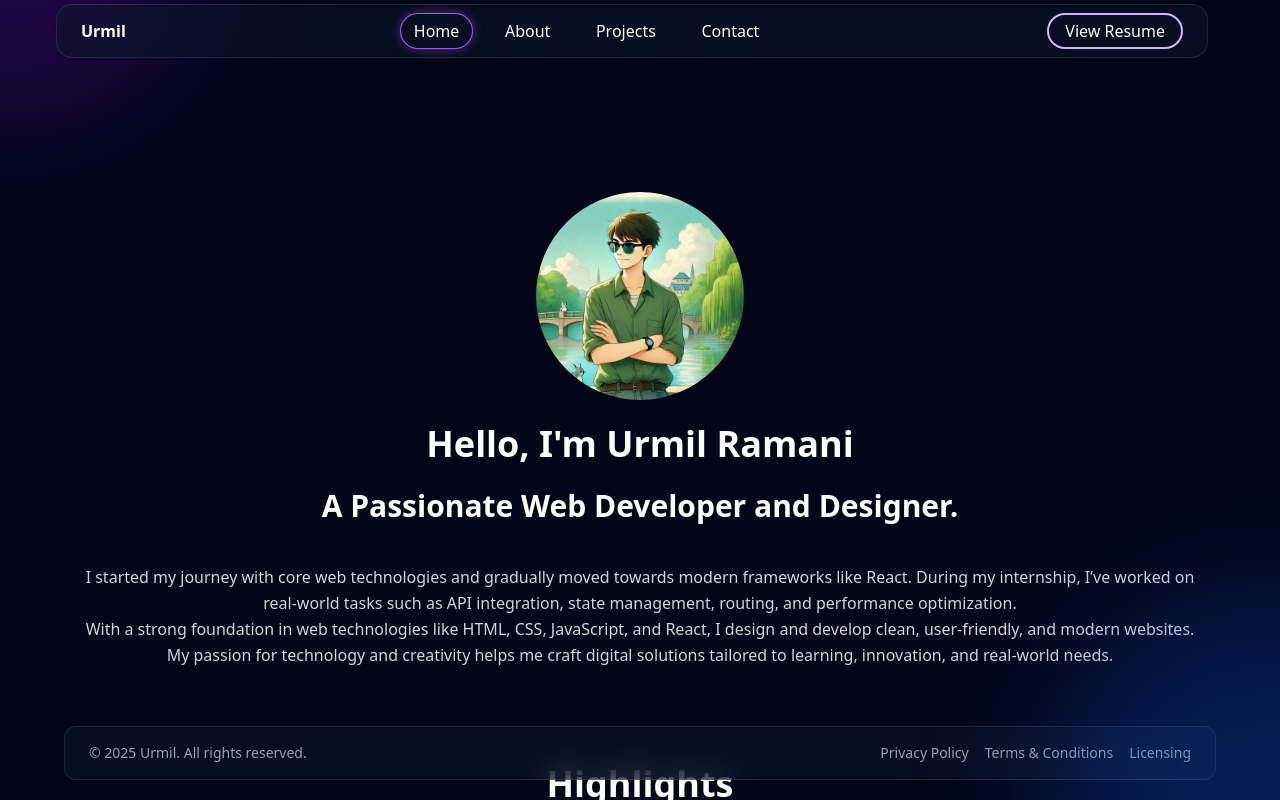
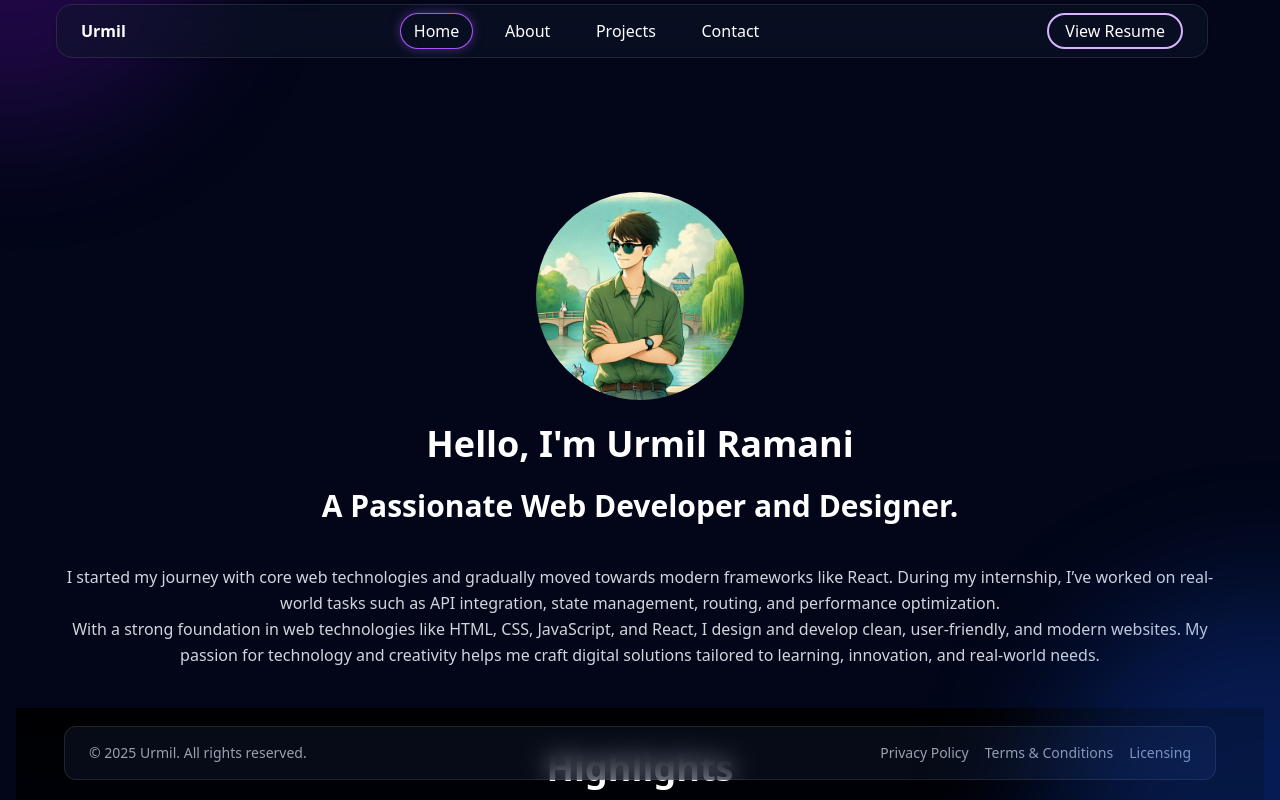
Before and after one commit to devurmil/react-portfolio, a React (Vite) app: page / in a window 1280 px wide. Built offline with nearby package versions, Linux system fonts and the light colour scheme.

Commit message:
style: Adjust padding, margins, and background styles across multiple components for improved layout.

```diff
--- a/src/components/About/Timeline.jsx
+++ b/src/components/About/Timeline.jsx
@@ -11,7 +11,7 @@ const timeline = [
 function Timeline() {
   return (
     <section className="pt-10 pb-10">
-      <h2 className="text-gray-300 text-3xl font-bold mb-12 text-left">My Journey</h2>
+      <h2 className="text-gray-300 text-3xl font-bold mb-12 text-left ml-10">My Journey</h2>
 
       <div className="relative border-l border-white/20 max-w-3xl mx-auto">
         {timeline.map((item, i) => (
--- a/src/components/Home/Hero.jsx
+++ b/src/components/Home/Hero.jsx
@@ -5,7 +5,7 @@ import profile from '../../assets/profile.jpg'
 function Hero() {
   return (
     <>
-      <section className='text-center pt-28'>
+      <section className='text-center pt-28 pb-10'>
         <motion.div
         initial={{ opacity: 0, scale: 0.95 }}
         whileInView={{ opacity: 1, scale: 1 }}
--- a/src/components/Home/Highlights.jsx
+++ b/src/components/Home/Highlights.jsx
@@ -11,7 +11,7 @@ const highlights = [
 function Highlights() {
   return (
     <>
-    <section className="w-full pt-24 pb-24">
+    <section className="w-full pt-10 pb-34 bg-gradient-to-b from-black/90 to-transparent overflow-hidden">
       <div className="max-w-6xl mx-auto px-4">
         <h2 className="text-white text-4xl font-bold text-center mb-6">Highlights</h2>
         <div className="grid grid-cols-1 sm:grid-cols-2 lg:grid-cols-4 gap-6">
--- a/src/components/Home/HomeCTA.jsx
+++ b/src/components/Home/HomeCTA.jsx
@@ -7,7 +7,7 @@ function HomeCTA() {
     <>
       <section className="w-full pt-20 pb-20 relative overflow-hidden">
         {/* Background Glow */}
-        <div className="absolute -inset-24 bg-gradient-to-r from-purple-600/20 via-blue-600/20 to-cyan-600/20 blur-3xl" />
+        <div className="absolute -inset-24 bg-gradient-to-b from-black/90 to-transparent" />
 
         <motion.div
           initial={{ opacity: 0, scale: 0.95 }}
--- a/src/helper/Pagewrapper.jsx
+++ b/src/helper/Pagewrapper.jsx
@@ -3,7 +3,7 @@ import '../index.css'
 
 function PageWrapper({ children }) {
   return (
-    <div className="pt-10 sm:pt-5 lg:pt-20 pb-25 sm:pb-19 lg:pb-20 h-screen overflow-y-auto scrollbar-hide relative">
+    <div className="pt-10 sm:pt-5 lg:pt-20 pb-25 sm:pb-19 lg:pb-10 h-screen overflow-y-auto scrollbar-hide relative">
       {children}
     </div>
   );
--- a/src/pages/Home.jsx
+++ b/src/pages/Home.jsx
@@ -14,7 +14,7 @@ function Home() {
   return (
     <PageWrapper>
       <AnimatedBackground />
-      <main className="relative max-w-6xl mx-auto px-4">
+      <main className="relative max-w-8xl mx-auto px-4">
         <Hero />
         <Highlights />
         <Services />
```
